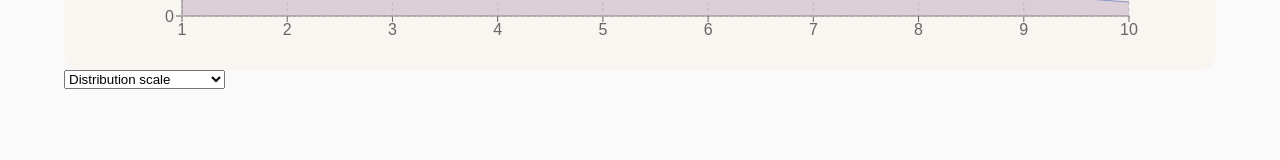
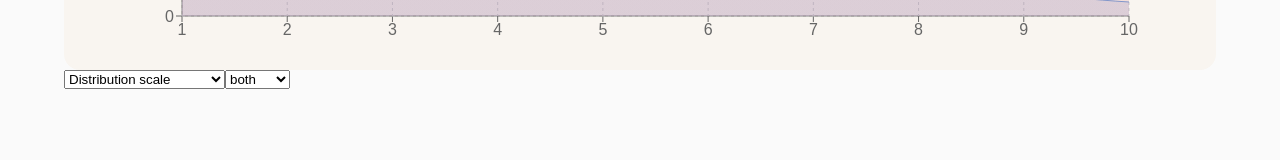
Before and after one commit to karl-soderberg/DiversityTracker, a React (Vite) app in the folder diversitytracker.web/: page / in a window 1280 px wide. Shown: the part 480-640 px from the top of the page. Built offline with nearby package versions, Linux system fonts and the light colour scheme; a web font is replaced by a local one.

Commit message:
add: ChartPage -> basic filtering options

```diff
--- a/diversitytracker.web/src/pages/ChartPage.tsx
+++ b/diversitytracker.web/src/pages/ChartPage.tsx
@@ -9,6 +9,7 @@ type Props = {
 
 export const ChartPage = ( {className} : Props) => {
     const [chartType, setChartType] = useState<string>("distributionscale");
+    const [scope, setScope] = useState<string>("both");
 
     return(
         <section className={className}>
@@ -32,14 +33,22 @@ export const ChartPage = ( {className} : Props) => {
                             <XAxis dataKey="value" />
                             <YAxis />
                             <CartesianGrid strokeDasharray="3 3" />
-                            <Area type="monotone" dataKey="numberofwomen" name='distribution' stroke="#D88484" fillOpacity={1} fill="url(#colorUv)" />
-                            <Area type="monotone" dataKey="numberofmen" name='distribution' stroke="#8296CA" fillOpacity={1} fill="url(#colorPv)" />
+                            {(scope === "both" || scope === "women") &&
+                                <Area type="monotone" dataKey="numberofwomen" name='distribution' stroke="#D88484" fillOpacity={1} fill="url(#colorUv)" />
+                            }
+                            {(scope === "both" || scope === "men") &&
+                                <Area type="monotone" dataKey="numberofmen" name='distribution' stroke="#8296CA" fillOpacity={1} fill="url(#colorPv)" />
+                            }
                         </AreaChart>
                     }
                     {chartType == 'distributionacrosstime' &&
                         <LineChart data={MOCKData} margin={{ top: 10, right: 30, left: 0, bottom: 0 }}>
-                            <Line type="monotone" dataKey="numberofmen" stroke="#8884d8" />
-                            <Line type="monotone" dataKey="numberofwomen" stroke="#D88484" />
+                            {(scope === "both" || scope === "women") &&
+                                <Line type="monotone" dataKey="numberofwomen" stroke="#D88484" />
+                            }
+                            {(scope === "both" || scope === "men") &&
+                                <Line type="monotone" dataKey="numberofmen" stroke="#8884d8" />
+                            }
                             <CartesianGrid stroke="#ccc" strokeDasharray="5 5" />
                             <XAxis dataKey="value" />
                             <YAxis />
@@ -51,6 +60,11 @@ export const ChartPage = ( {className} : Props) => {
                 <option value="distributionscale">Distribution scale</option>
                 <option value="distributionacrosstime">Distribution across time</option>
             </select>
+            <select name="" id="" onChange={(e) => setScope(e.target.value)}>
+                <option value="both">both</option>
+                <option value="men">men</option>
+                <option value="women">women</option>
+            </select>
         </section>
     )
 }
```
